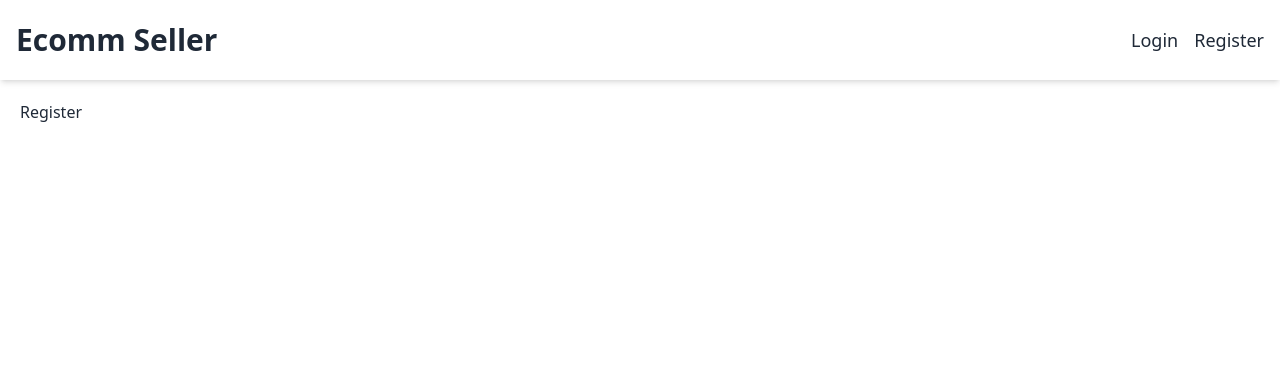
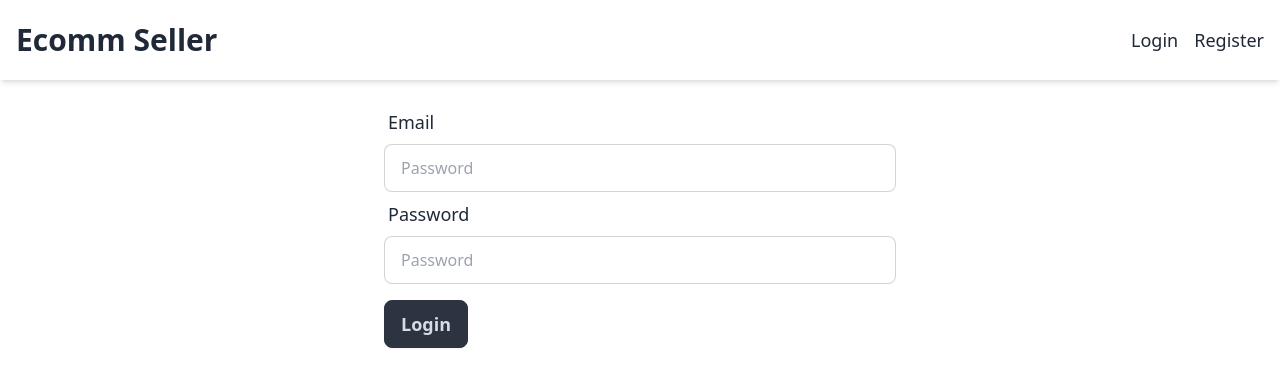
Before and after one commit to akabhi5/ecomm-seller, a React (Vite) app: page /register in a window 1280 px wide. Shown: the top 386 px of the page. Built offline with nearby package versions, Linux system fonts and the light colour scheme; no server answers.

Commit message:
login and register form

```diff
--- /dev/null
+++ b/src/api-client.ts
@@ -0,0 +1,5 @@
+import axios from "axios";
+
+export const http = axios.create({
+  baseURL: import.meta.env.VITE_API_URL,
+});
--- a/src/page/Login/Login.tsx
+++ b/src/page/Login/Login.tsx
@@ -1,4 +1,5 @@
 import { useForm, SubmitHandler } from "react-hook-form";
+import { http } from "../../api-client";
 
 type Inputs = {
   email: string;
@@ -6,9 +7,14 @@ type Inputs = {
 };
 
 const Login = () => {
-  const { register, handleSubmit, watch } = useForm<Inputs>();
+  const { register, handleSubmit } = useForm<Inputs>();
 
-  const onSubmit: SubmitHandler<Inputs> = (data) => console.log(data);
+  const onSubmit: SubmitHandler<Inputs> = (data) => {
+    http
+      .post("/user/seller/login/", data)
+      .then((res) => console.log(res.data))
+      .catch((err) => console.log(err));
+  };
 
   return (
     <div className="max-w-lg mx-auto ">
--- a/src/page/Register/Register.tsx
+++ b/src/page/Register/Register.tsx
@@ -1,5 +1,54 @@
+import { useForm, SubmitHandler } from "react-hook-form";
+import { http } from "../../api-client";
+
+type Inputs = {
+  email: string;
+  password: string;
+};
+
 const Register = () => {
-  return <div>Register</div>;
+  const { register, handleSubmit } = useForm<Inputs>();
+
+  const onSubmit: SubmitHandler<Inputs> = (data) => {
+    http
+      .post("/user/seller/login/", data)
+      .then((res) => console.log(res.data))
+      .catch((err) => console.log(err));
+  };
+
+  return (
+    <div className="max-w-lg mx-auto ">
+      <div className="w-full">
+        <form onSubmit={handleSubmit(onSubmit)}>
+          <label className="form-control w-full">
+            <div className="label">
+              <span className="label-text text-lg">Email</span>
+            </div>
+            <input
+              type="email"
+              placeholder="Password"
+              className="input input-bordered w-full"
+              {...register("email", { required: true })}
+            />
+          </label>
+          <label className="form-control w-full">
+            <div className="label">
+              <span className="label-text text-lg">Password</span>
+            </div>
+            <input
+              type="password"
+              placeholder="Password"
+              className="input input-bordered w-full"
+              {...register("password", { required: true })}
+            />
+          </label>
+          <div className="mt-4">
+            <button className="btn btn-neutral text-lg">Login</button>
+          </div>
+        </form>
+      </div>
+    </div>
+  );
 };
 
 export default Register;
```
Also changed, not shown: src/env.d.ts (added, +9 -0 lines), 2 other files (tests, documents, lock files or other folders).
